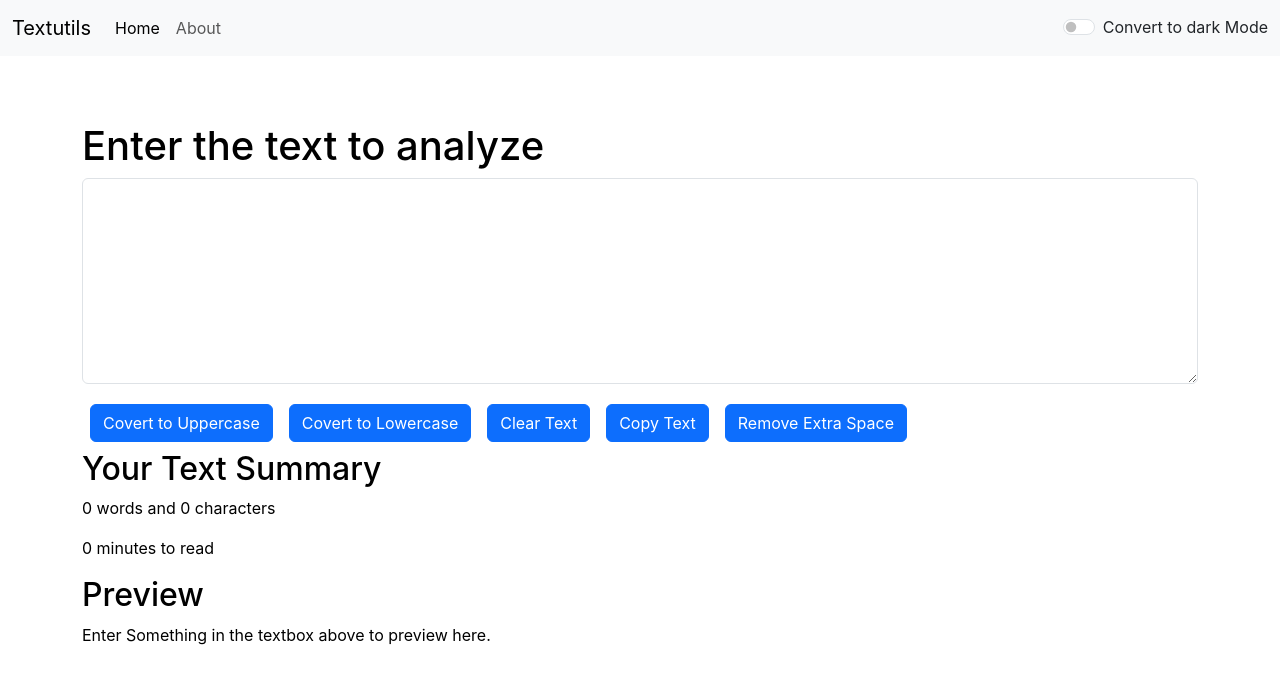
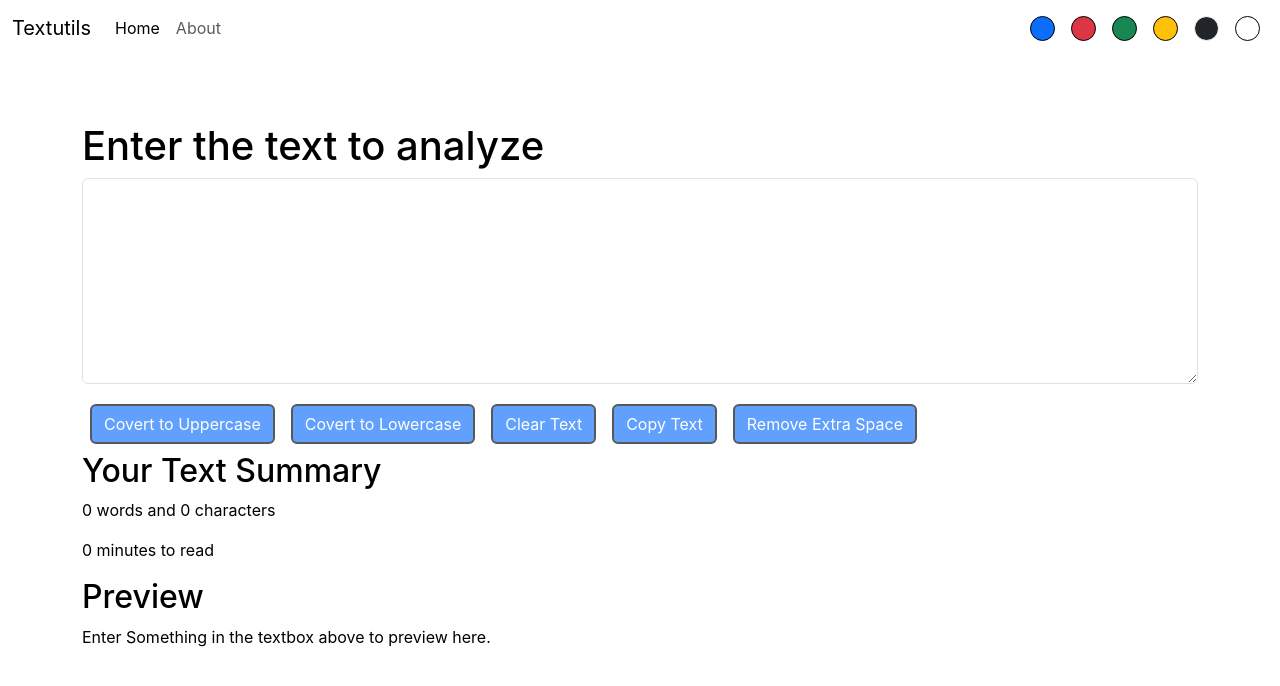
Before and after one commit to Subhi2911/TextUtils, a React (Create React App) app: page / in a window 1280 px wide. Shown: the top 686 px of the page. Built offline with nearby package versions, Linux system fonts and the light colour scheme.

Commit message:
Adding color palette for different themes

```diff
--- a/src/App.js
+++ b/src/App.js
@@ -1,7 +1,6 @@
-// import logo from './logo.svg';
+//import logo from './logo.svg';
 import './Appa.css';
 import React ,{useState} from 'react'
-
 import About from './components/About.js';
 import Navbar from './components/Navbar.js';
 import TextForm from './components/TextForm.js';
@@ -16,6 +15,7 @@ import{
 function App() {
   const [mode, setMode]= useState('light');
   const [alert, setAlert] = useState(null);
+  const [colour, setColour]= useState('white');
 
   const showAlert=(message, type)=>{
     setAlert({
@@ -26,39 +26,74 @@ function App() {
       setAlert(null);
     },2000);
   }
-  const toggleMode=()=>{
-    if( mode==='light'){
-      setMode('dark');
-      document.body.style.backgroundColor = 'black';
-      // document.body.style.color = 'white';
-      showAlert("Dark Mode has been enabled","success")
-      document.title= "TextUtils-Dark Mode";
+  const removeBodyClasses=()=>{
+    document.body.classList.remove('bg-light')
+    document.body.classList.remove('bg-dark')
+    document.body.classList.remove('bg-danger')
+    document.body.classList.remove('bg-success')
+    document.body.classList.remove('bg-warning')
+    document.body.classList.remove('bg-primary')
+    //document.body.classList.remove('bg-light')
   }
-    else{
-      setMode("light");
-      document.body.style.backgroundColor = 'white';
-      // document.body.style.color = 'grey';
-      showAlert("Light Mode has been enabled","success")
-      document.title= "TextUtils-Light Mode";
+
+  const toggleMode=(cls)=>{
+    removeBodyClasses();
+    document.body.classList.add('bg-'+cls);
+    if (cls==='primary'){
+      //setMode("#471396");
+      setMode("dark")
+      setColour("#471396")
     }
+    else if (cls==='success'){
+      setMode("dark")
+      setColour("#347433")
+    }
+    else if (cls==='danger'){
+      setMode("dark")
+      setColour("#B22222")
+    }
+    else if (cls==='warning'){
+      setMode("light")
+      setColour("#FFB823")
+    }
+    else if (cls==='dark'){
+      setMode("dark")
+      setColour("black")
+    }
+    else if (cls==='light'){
+      setMode("light")
+      setColour("white")
+    }
+  //   if( mode==='light'|| mode==='success'|| mode==='danger'|| mode==='warning'){
+  //     setMode('dark');
+  //     //document.body.style.backgroundColor = 'black';
+  //     // document.body.style.color = 'white';
+  //     showAlert(`${cls} Mode has been enabled`,"success")
+  //     //document.title= "TextUtils-Dark Mode";
+  //   }
+  //   else{
+  //     setMode("light");
+  //     //document.body.style.backgroundColor = 'white';
+  //     // document.body.style.color = 'grey';
+  //     showAlert(`${cls} Mode has been enabled`,"success")
+  //     //document.title= "TextUtils-Light Mode";
+  //   }
    }
 
   return (
     <>
+    <Router>
       {/* <Navbar title="Textutils" aboutText="About" mode={mode} toggleModeBlack={black()} toggleModeDarkBlue={darkBlue()} toggleModeLightPink={lightPink()} toggleModeWhite={white()}/> */}
-    <Router>
-    <Navbar title="Textutils" aboutText="About" mode={mode} toggleMode={toggleMode} />
+      <Navbar title="Textutils" aboutText="About" mode={mode} toggleMode={toggleMode} colour={colour} />
 
       <Alert alert={alert}/>
       {/* <TextForm showAlert={showAlert} heading="Enter the text to analyze" mode={mode}/> */}
       <div className="cntainer my-3">
         <Routes>
-          <Route exact path="/about" element={<About mode={mode} />}/>
-          <Route exact path="/" element={<TextForm showAlert={showAlert} heading="Enter the text to analyze" mode={mode}/>}/>
+          <Route path="/about" element={<About mode={mode} colour={colour} />}/>
+          <Route path="/" element={<TextForm showAlert={showAlert} heading="Enter the text to analyze" mode={mode} colour={colour}/>}/>
         </Routes>
     </div>
-
-
     </Router>
     </>
 
--- a/src/components/About.js
+++ b/src/components/About.js
@@ -8,12 +8,12 @@ export default function About(props) {
 
     let myStyle={
         color:props.mode==='dark'?'white':'black',
-        backgroundColor:props.mode==='dark'?'black':'white'
+        backgroundColor:props.colour
     }
 
   return (
-    <div className='container' style={myStyle}>
-        <h2 className='my-2'>About Us</h2>
+    <div className='container'style={{myStyle}}>
+        <h2 className='my-2' style={{color:props.mode==='dark'?"white":'black'}}>About Us</h2>
         <div className="accordion" id="accordionExample">
             <div className="accordion-item" style={myStyle}>
                 <h2 className="accordion-header">
--- a/src/components/Navbar.js
+++ b/src/components/Navbar.js
@@ -4,7 +4,7 @@ import{Link} from "react-router-dom"
 
 export default function Navbar(props) {
   return (
-    <nav className={`navbar navbar-expand-lg navbar-${props.mode} bg-${props.mode}`}>
+    <nav className={`navbar navbar-expand-lg navbar-${props.mode}`} style={{backgroundColor: props.colour}}>
   <div className="container-fluid">
     <Link className="navbar-brand" to="/">{props.title}</Link>
     <button className="navbar-toggler" type="button" data-bs-toggle="collapse" data-bs-target="#navbarSupportedContent" aria-controls="navbarSupportedContent" aria-expanded="false" aria-label="Toggle navigation">
@@ -18,29 +18,20 @@ export default function Navbar(props) {
         <li className="nav-item">
           <Link className="nav-link" to="/about">{props.aboutText}</Link>
         </li>
-        {/* <li className="nav-item dropdown">
-          <a className="nav-link dropdown-toggle" href="/" role="button" data-bs-toggle="dropdown" aria-expanded="false">
-            Dropdown
-          </a>
-          <ul className="dropdown-menu">
-            <li><a className="dropdown-item" href="/">Action</a></li>
-            <li><a className="dropdown-item" href="/">Another action</a></li>
-            <li><hr className="dropdown-divider"/></li>
-            <li><a className="dropdown-item" href="/">Something else here</a></li>
-          </ul>
-        </li> */}
-        {/* <li className="nav-item">
-          <a className="nav-link disabled" aria-disabled="true" href="/">Disabled</a>
-        </li> */}
       </ul>
-      {/* <form className="d-flex" role="search">
-        <input className="form-control me-2" type="search" placeholder="Search" aria-label="Search"/>
-        <button className="btn btn-outline-success" type="submit">Search</button>
-      </form> */}
-      <div className={`form-check form-switch text-${props.mode==='light'?'dark':'light'}`}>
-        <input className="form-check-input" onClick={props.toggleMode} type="checkbox" role="switch" id="switchCheckDefault"/>
-        <label className="form-check-label" htmlFor="switchCheckDefault">Convert to {props.mode==='light'?'dark':'light'} Mode</label>
+      <div className= 'd-flex'>
+        <div className='bg-primary mx-2' onClick={()=>{props.toggleMode('primary')}} style={{height:'25px', width:'25px', borderRadius: "50%" , cursor:'pointer', border:'1px solid black'}}></div>
+        <div className='bg-danger mx-2' onClick={()=>{props.toggleMode('danger')}} style={{height:'25px', width:'25px', borderRadius: "50%" , cursor:'pointer', border:'1px solid black'}}></div>
+        <div className='bg-success mx-2' onClick={()=>{props.toggleMode('success')}} style={{height:'25px', width:'25px', borderRadius: "50%" , cursor:'pointer', border:'1px solid black'}}></div>
+        <div className='bg-warning mx-2' onClick={()=>{props.toggleMode('warning')}} style={{height:'25px', width:'25px', borderRadius: "50%" , cursor:'pointer', border:'1px solid black'}}></div>
+        <div className='bg-dark mx-2' onClick={()=>{props.toggleMode('dark')}} style={{height:'25px', width:'25px', borderRadius: "50%" , cursor:'pointer', border:'1px solid white'}}></div>
+        <div className='bg-white mx-2' onClick={()=>{props.toggleMode('light')}} style={{height:'25px', width:'25px', borderRadius: "50%" , cursor:'pointer', border:'1px solid black'}}></div>
       </div>
+
+      {/* <div className={`form-check form-switch text-${props.mode==='light'?'dark':'light'}`}>
+        <input className="form-check-input" onClick={()=>{props.toggleMode('null')}} type="checkbox" role="switch" id="switchCheckDefault"/>
+        <label className="form-check-label" htmlFor="switchCheckDefault">Toggle Mode</label>
+      </div> */}
     </div>
   </div>
 </nav>
--- a/src/components/TextForm.js
+++ b/src/components/TextForm.js
@@ -45,14 +45,14 @@ export default function TextForm(props) {
         <h1>{props.heading}</h1>
         <div className="mb-3">
            {/* <label htmlFor="myBox">Example textarea</label>  */}
-           <textarea className="form-control" value ={text} onChange= {handleOnChange} style= {{backgroundColor: props.mode==='light'?'white':'black',
+           <textarea className="form-control" value ={text} onChange= {handleOnChange} style={{backgroundColor: props.colour,
             color: props.mode==='light'?'black':'white'}} id="myBox" rows="8"></textarea>
         </div>
-        <button className='btn btn-primary mx-2 my-1' onClick={handleUpClick}>Covert to Uppercase</button>
-        <button className='btn btn-primary mx-2 my-1' onClick={handleLowClick}>Covert to Lowercase</button>
-        <button className='btn btn-primary mx-2 my-1' onClick={handleClearClick}>Clear Text</button>
-        <button className='btn btn-primary mx-2 my-1' onClick={handleCopy}>Copy Text</button>
-        <button className='btn btn-primary mx-2 my-1' onClick={handleSpace}>Remove Extra Space</button>
+        <button disabled={text.length===0} className='btn btn-primary mx-2 my-1' onClick={handleUpClick} style={{border:'2px solid black'}}> Covert to Uppercase</button>
+        <button disabled={text.length===0} className='btn btn-primary mx-2 my-1' onClick={handleLowClick} style={{border:'2px solid black'}}>Covert to Lowercase</button>
+        <button disabled={text.length===0} className='btn btn-primary mx-2 my-1' onClick={handleClearClick} style={{border:'2px solid black'}}>Clear Text</button>
+        <button disabled={text.length===0} className='btn btn-primary mx-2 my-1' onClick={handleCopy} style={{border:'2px solid black'}}>Copy Text</button>
+        <button disabled={text.length===0} className='btn btn-primary mx-2 my-1' onClick={handleSpace} style={{border:'2px solid black'}}>Remove Extra Space</button>
 
     </div>
     <div className="container my-1" style= {{color: props.mode==='light'?'black':'white'}}>
--- a/src/index.js
+++ b/src/index.js
@@ -7,7 +7,7 @@ import reportWebVitals from './reportWebVitals';
 const root = ReactDOM.createRoot(document.getElementById('root'));
 root.render(
   <React.StrictMode>
-    <App />
+      <App />
   </React.StrictMode>
 );
 
```
Lines whose indentation alone changed are shown as unchanged.
